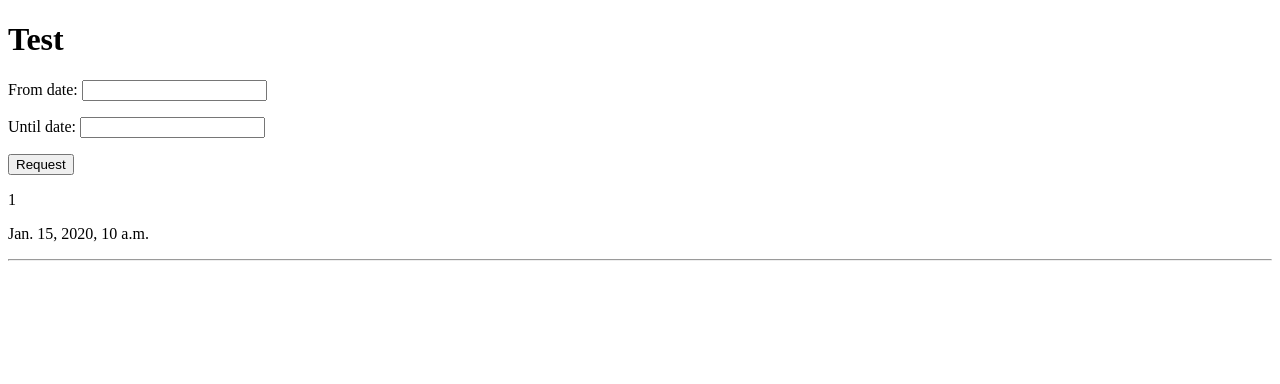
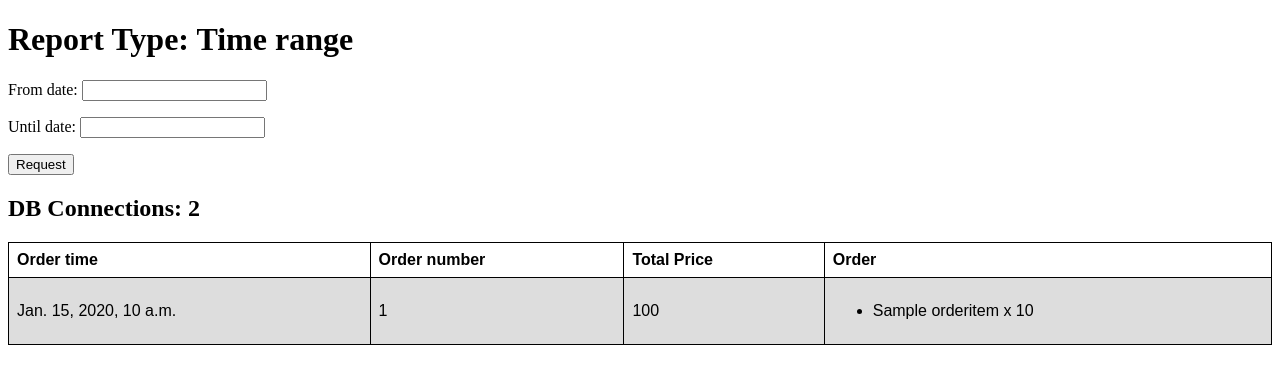
Before and after one commit to Djet78/profbit_test, a Django app: page /reports/time_range/ in a window 1280 px wide. Shown: the top 384 px of the page. Run offline with Django 3.2, Linux system fonts and the light colour scheme; tables that the repository leaves empty hold one stand-in row (values such as "Sample post").

Commit message:
- Time range report implementation Finished

```diff
--- a/products/templates/products/base.html
+++ b/products/templates/products/base.html
@@ -2,13 +2,32 @@
 <html lang="en">
 <head>
     <meta charset="UTF-8">
-    <title>Profbit - {% block title %}{% endblock title %}</title>
+    <title>Profbit - {% block title %}{% endblock %}</title>
+
+    <style>
+        table {
+          font-family: arial, sans-serif;
+          border-collapse: collapse;
+          width: 100%;
+        }
+
+        td, th {
+          border: 1px solid black;
+          text-align: left;
+          padding: 8px;
+        }
+
+        tr:nth-child(even) {
+          background-color: #dddddd;
+        }
+    </style>
+
 </head>
 <body>
-    <h1>Test</h1>
+    <h1>Report Type: {% block report_type%} Not specified {% endblock %}</h1>
 
     {% block content %}
-    {% endblock content %}
+    {% endblock %}
 
 </body>
 </html>
--- a/products/templates/products/time_range_report.html
+++ b/products/templates/products/time_range_report.html
@@ -2,7 +2,11 @@
 
 {% block title %}
     Time range report
-{% endblock title%}
+{% endblock %}
+
+{% block report_type %}
+    Time range
+{% endblock %}
 
 {% block content %}
     <form method="GET">
@@ -10,13 +14,32 @@
         <input type="submit" value="Request">
     </form>
 
-<!--TODO Write desired data displaying format  -->
-    {% for order in orders %}
-        <p>{{ order.number }}</p>
-        <p>{{ order.created_date }}</p>
-        <hr>
-    {% empty %}
-        <p>No orders were made in asked time</p>
+    <h2>DB Connections: {{ connections }}</h2>
+
+{% if orders.exists %}
+<table>
+    <tr>
+        <th>Order time</th>
+        <th>Order number</th>
+        <th>Total Price</th>
+        <th>Order</th>
+    </tr>
+    {% for order in orders.iterator %}
+        <tr>
+            <td>{{ order.created_date }}</td>
+            <td>{{ order.number }}</td>
+            <td>{{ order.total_cost }}</td>
+            <td>
+                <ul>
+                {% for product in order.items.all.iterator %}
+                    <li>{{ product.product_name }} x {{ product.amount }}</li>
+                {% endfor %}
+                </ul>
+            </td>
+        </tr>
     {% endfor %}
-
+</table>
+{% else %}
+    <p>No orders were made</p>
+{% endif %}
 {% endblock content %}
--- a/products/views.py
+++ b/products/views.py
@@ -1,3 +1,5 @@
+from django.db import connection
+from django.db.models import Sum, F, DecimalField
 from django.shortcuts import render
 from django.views import View
 
@@ -32,10 +34,21 @@ class SelectedTimeOrderView(View):
                 }
                 context['orders'] = self._get_query(**query_params)
 
+        #   Force query execution in order to have connections amount value below.
+        # Reason: Since queries are lazy, i can't put connections amount value to the top of the
+        # page, because in natural way query will be executed after it. And view will use cached
+        # query, so connections amount will be the same.
+        if context['orders']:
+            pass
+        context['connections'] = len(connection.queries)
+
         return render(request, self.template_name, context)
 
     def _get_query(self, **query_params):
-        return self.model.objects.select_related().filter(**query_params)
+        orders = self.model.objects.filter(**query_params).annotate(
+            total_cost=Sum(F('items__product_price') * F('items__amount'), output_field=DecimalField())
+        ).prefetch_related('items')
+        return orders
 
 
 class MostPurchasedView(View):
```
